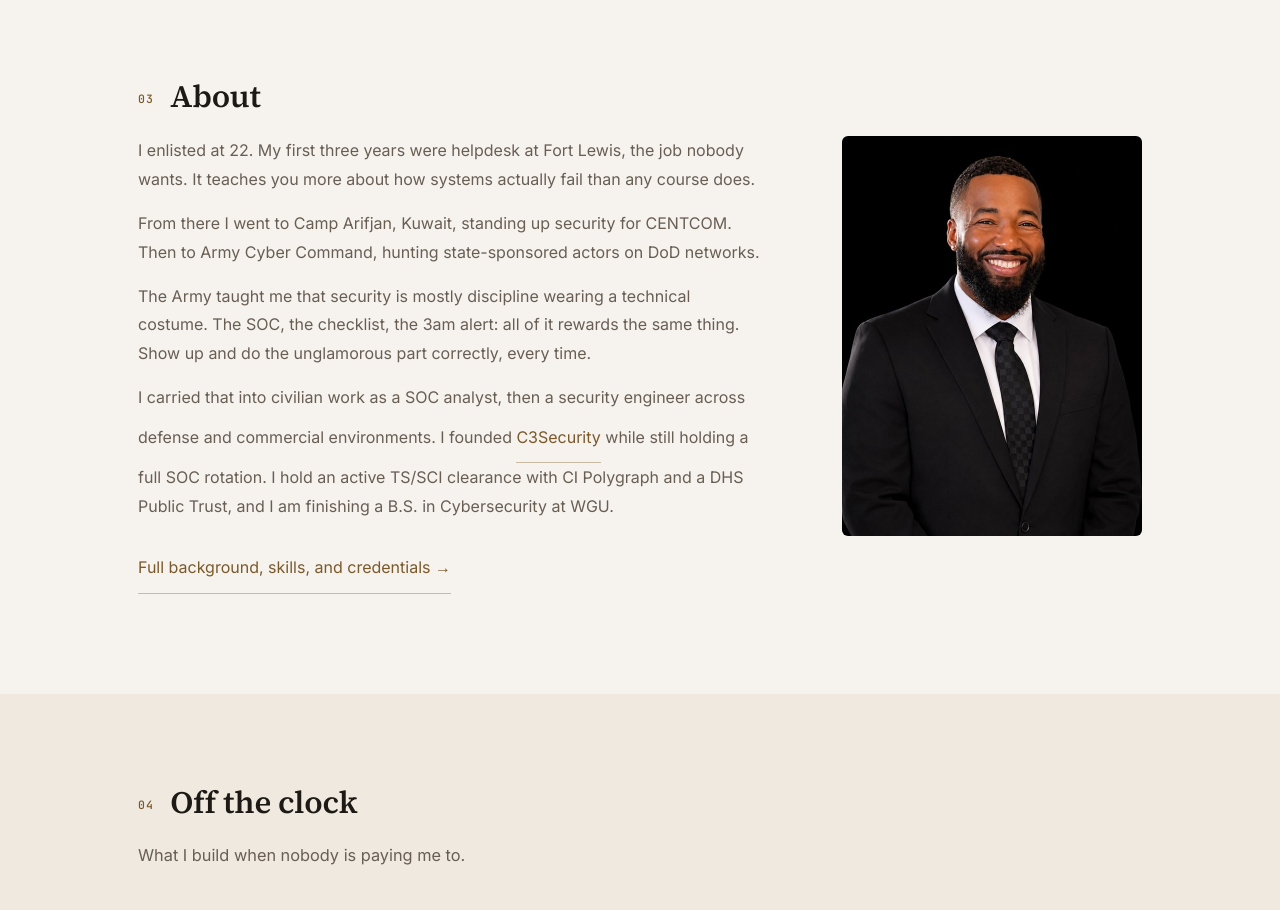
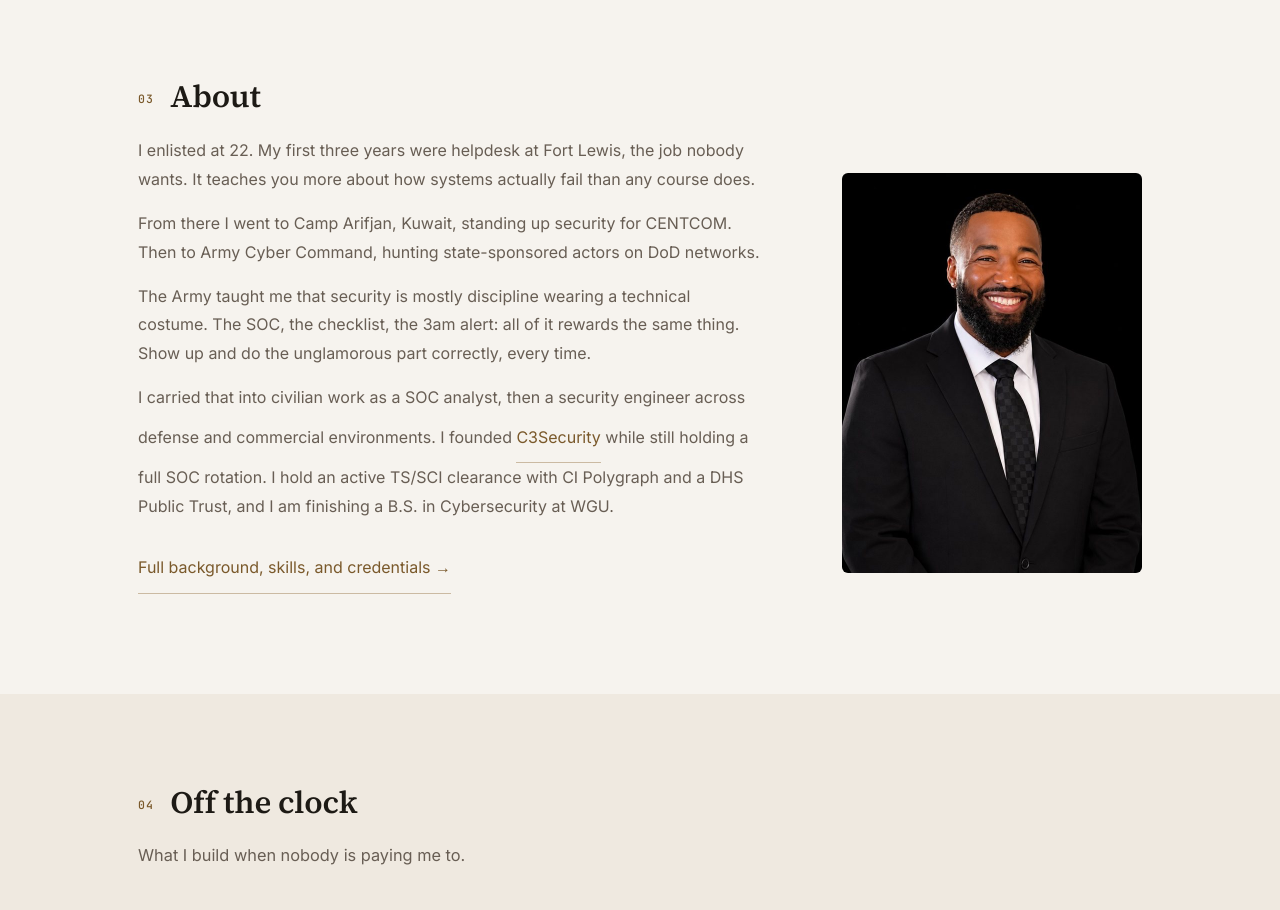
Before and after one commit to dopedrew/website-portfolio, a plain HTML site: page index.html in a window 1280 px wide. Shown: the part 3460-4370 px from the top of the page. Drawn offline with Linux system fonts and the light colour scheme.

Commit message:
Centre the About portrait against the text
The portrait is shorter than the prose column (400px against 474 to
616px depending on width), and the grid used align-items: start, so it
hung from the top with all the leftover space pooled underneath.

align-self: center on the figure alone centres it against the text while
the prose stays top-aligned, which is what you want: the paragraph still
begins level with the heading.

  1440px  text 474px / photo 400px   gaps 37 above, 37 below
  1024px  text 531px / photo 400px   gaps 65 above, 65 below
   861px  text 616px / photo 400px   gaps 108 above, 108 below

Centre offset measured 0px at every side-by-side width. Below 861px the
two stack and the rule has no effect, so narrow screens are unchanged.

```diff
--- a/style.css
+++ b/style.css
@@ -336,6 +336,12 @@ body {
   gap: 56px;
   align-items: start;
 }
+
+/* The portrait is shorter than the prose column, so top-aligning it left a
+   long gap underneath. Centre it against the text instead; the text itself
+   stays top-aligned. Only applies while the two sit side by side. */
+.about-photo { align-self: center; }
+
 .about-text p { color: var(--muted); line-height: 1.78; margin-bottom: 16px; max-width: 62ch; }
 .about-more { margin-top: 22px; }
 /* No frame, no card: a plain portrait sits better on a warm page than a
```
